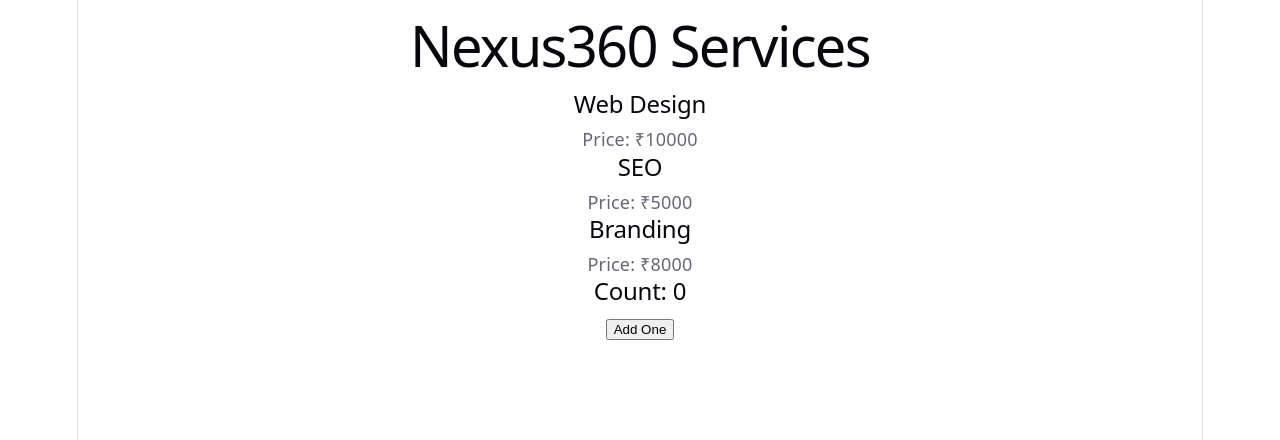
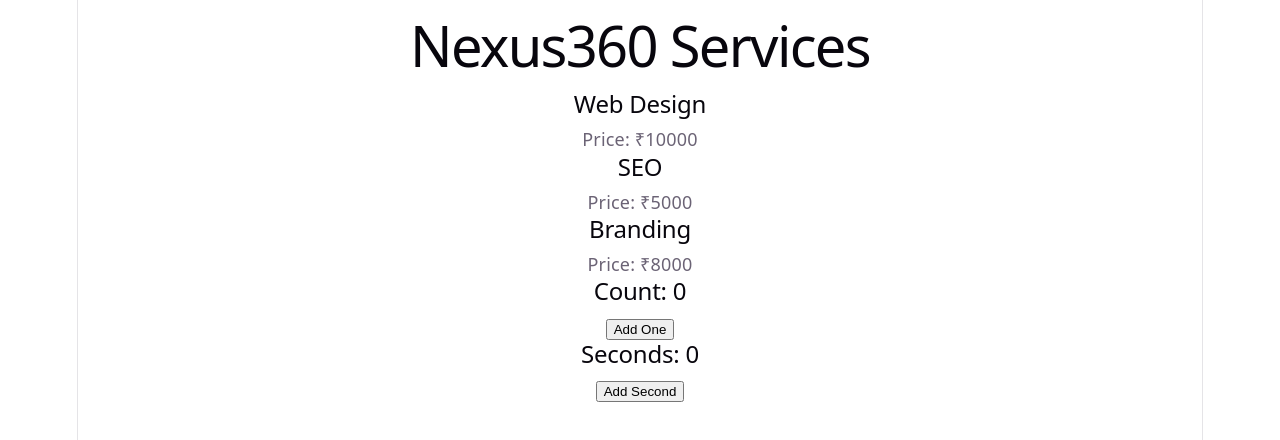
Before and after one commit to rajendrakurupkk59-dotcom/Week-02, a React (Vite) app: page / in a window 1280 px wide. Shown: the top 440 px of the page. Built offline with nearby package versions, Linux system fonts and the light colour scheme.

Commit message:
Session 13 - useEffect hook

```diff
--- a/src/App.jsx
+++ b/src/App.jsx
@@ -1,4 +1,4 @@
-import { useState } from "react";
+import { useState, useEffect } from "react";
 function ServiceCard(props) {
   return (
     <div>
@@ -18,6 +18,21 @@ function Counter() {
     </div>
   );
 }
+function Timer() {
+  const [seconds, setSeconds] = useState(0);
+  useEffect(() => {
+    document.title = "Seconds: " + seconds;
+  }, [seconds]);
+  return (
+    <div>
+      <h2>Seconds: {seconds}</h2>
+      <button onClick={() => setSeconds(seconds + 1)}>
+        Add Second
+      </button>
+    </div>
+  );
+}
+
 function App() {
   return (
     <div>
@@ -26,6 +41,7 @@ function App() {
       <ServiceCard name="SEO" price="5000" />
       <ServiceCard name="Branding" price="8000" />
        <Counter />
+       <Timer />
     </div>
 
   );
```
